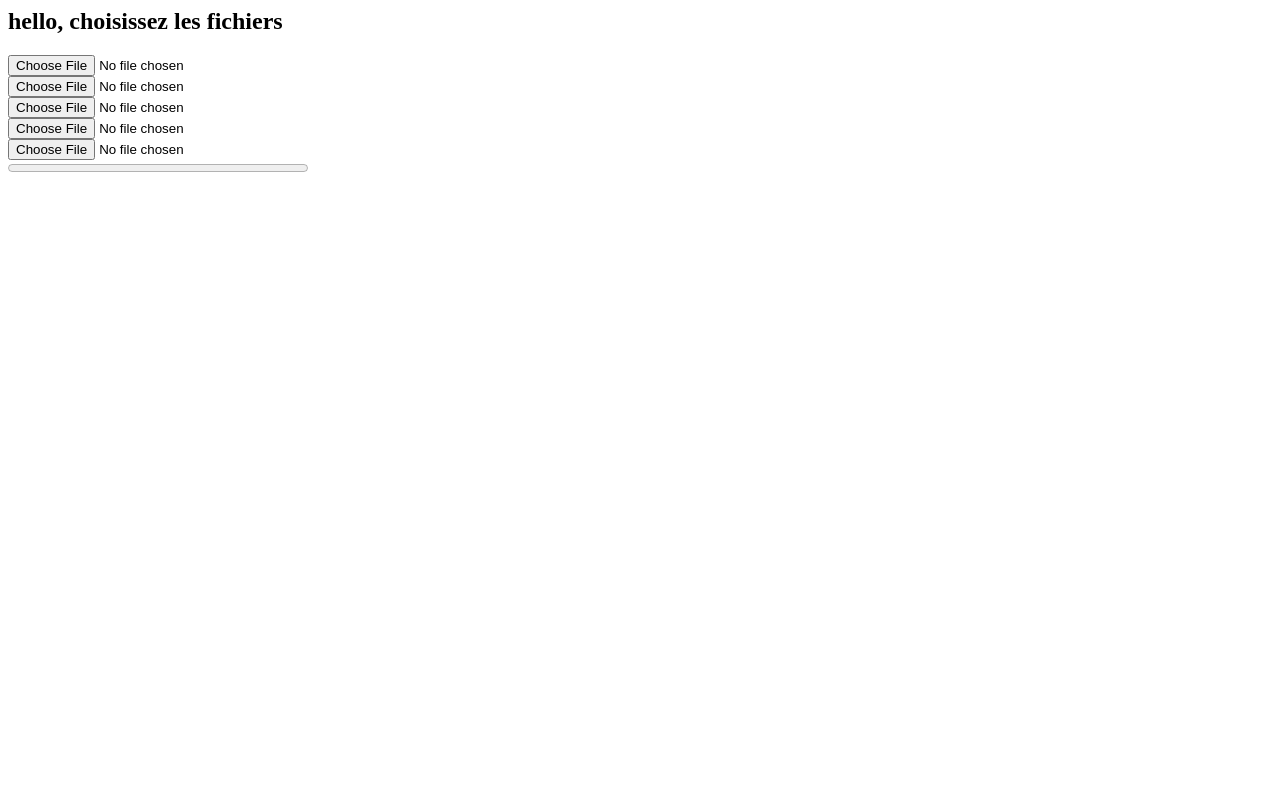
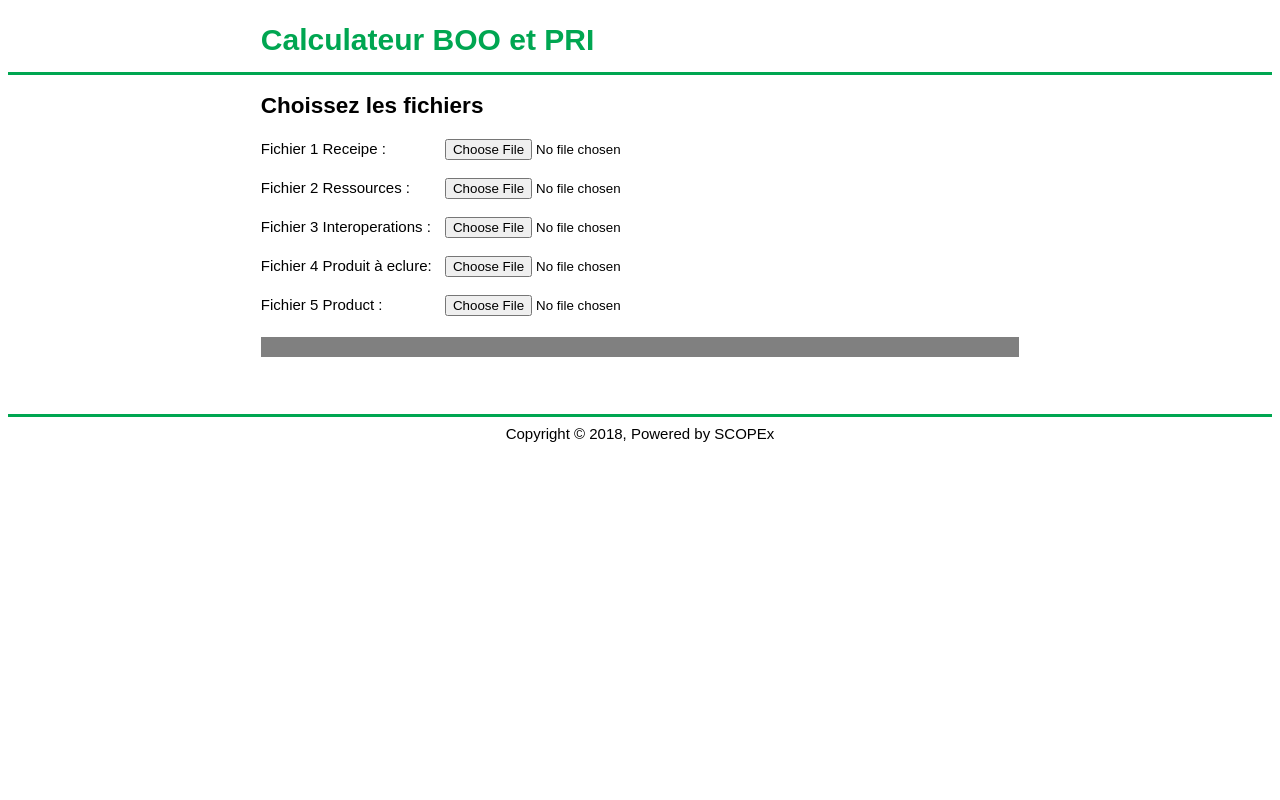
Before and after one commit to shalevy1/electron-flask-app, a Flask app: page / in a window 1280 px wide. Run offline with Flask 2, Linux system fonts and the light colour scheme; some libraries are stand-ins or nearby versions.

Commit message:
Finished updating the UI
The UI is updated with a correct design and all files are working perfectly,
Users message are also corrected

```diff
--- a/app/templates/index.html
+++ b/app/templates/index.html
@@ -1,19 +1,168 @@
-<h2> hello, choisissez les fichiers </h2>
-<form id="upload_form" enctype="multipart/form-data" method="post">
-  <input type="file" name="bom" id="bom" onchange="uploadFile(bom)"><br>
-  <input type="file" name="ressources" id="ressources" onchange="uploadFile(ressources)"><br>
-  <input type="file" name="interoperation" id="interoperation" onchange="uploadFile(interoperation)"><br>
-  <input type="file" name="excluded" id="excluded" onchange="uploadFile(excluded)"><br>
-  <input type="file" name="product" id="product" onchange="uploadFile(product)"><br>
-  <progress id="progressBar" value="0" max="100" style="width:300px;"></progress>
-  <h3 id="status"></h3>
-  <p id="loaded_n_total"></p>
+<html lang="en" >
+<style type="text/css">
 
-</form>
-<script type="text/javascript">
+    .progress {
+  width: 100%;
+  height: 20px;
+}
+
+.progress-wrap {
+  background: #00a651;
+  margin: 20px 0;
+  overflow: hidden;
+  position: relative;
+}
+.progress-wrap .progress-bar {
+  background: #ddd;
+  left: 0;
+  position: absolute;
+  top: 0;
+}
+
+body{
+  font-family: arial;
+  font-size: 15px;
+  line-height: 1.6em;
+}
+
+li {
+  list-style: none;
+}
+
+a{
+  text-decoration: none;
+}
+
+.container {
+  width: 60%;
+  margin: 0 auto;
+  overflow: auto;
+}
+
+header {
+  border-bottom: 3px solid #00a651;
+  color: #00a651;
+}
+
+footer{
+  border-top: 3px solid #00a651;
+  text-align: center;
+  padding-top: 5px;
+}
+
+main {
+  padding-bottom: 20px;
+}
+
+a.start{
+  display: inline-block;
+  color: #666;
+  background: #f4f4f4;
+  border: 1px dotted #ccc;
+  padding: 6px 13px;
+}
+
+input[type='text']{
+  width: 97%;
+  padding: 4px;
+  border-radius: 5px;
+  border: 1px #ccc solid;
+}
+
+input[type='number']{
+  width: 50px;
+  padding: 4px;
+  border-radius: 5px;
+  border: 1px #ccc solid;
+}
+
+label {
+  display: inline-block;
+  width: 180px;
+}
+.current{
+  padding: 10px;
+  background: #f4f4f4;
+  border: #ccc dotted 1px;
+  margin: 20px 0 10px 0;
+}
+
+button {
+  color: #fff;
+  background: #00a651;
+  border: 1px dotted #ccc;
+  padding: 6px 13px;
+}
+
+@media only screen and (max-width:960px ) {
+  .container{
+    width: 80%;
+  }
+
+}
 
 
+</style>
+<head>
+  <meta charset="UTF-8">
+  <title>BOO Tool </title>
+</head>
+<body>
+    <header>
+        <div class="container">
+            <h1>Calculateur BOO et PRI </h1>
+        </div>
+    </header>
+    <main>
+        <div class="container">
+        <h2>Choissez les fichiers </h2>
 
+        <form id="upload_form" enctype="multipart/form-data" method="post">
+            <p>
+            <label> Fichier 1 Receipe :</label>
+            <input type="file" name="bom" id="bom" onchange="uploadFile(bom)">
+            </p>
+
+            <p>
+            <label>Fichier 2 Ressources :</label>
+            <input type="file" name="ressources" id="ressources" onchange="uploadFile(ressources)"><br>
+            </p>
+            <p>
+                <label> Fichier 3 Interoperations :</label>
+            <input type="file" name="interoperation" id="interoperation" onchange="uploadFile(interoperation)">
+            </p>
+            <p>
+                <label>Fichier 4  Produit à eclure: </label>
+            <input type="file" name="excluded" id="excluded" onchange="uploadFile(excluded)">
+            </p>
+            <p>
+                <label>Fichier 5 Product :</label>
+                <input type="file" name="product" id="product" onchange="uploadFile(product)"><br>
+            </p>
+        </form>
+        <!-- Change the below data attribute to play -->
+        <div class="progress-wrap progress" data-progress-percent="25">
+        <progress value="0" max="100" class="progress-bar progress" id="progressBar">
+        </progress>
+        </div>
+        <!--end-->
+        </div>
+        <h3 id="status"></h3>
+        <p id="loaded_n_total"></p>
+    </main>
+    <footer>
+        <div class="container">
+            Copyright &copy; 2018, Powered by SCOPEx
+        </div>
+    </footer>
+
+   <script src='http://cdnjs.cloudflare.com/ajax/libs/jquery/2.1.3/jquery.min.js'></script>
+
+</body>
+
+</html>
+
+<script type="text/javascript">
 function _(el) {
   return document.getElementById(el);
 }
--- a/app/views.py
+++ b/app/views.py
@@ -1,3 +1,5 @@
+# -*- coding: utf-8 -*-
+
 import os
 import pandas as pd
 from flask import render_template, Blueprint, request, redirect, url_for
@@ -58,14 +60,14 @@ def upload_bom():
                 path = save_file(name, file_data=bom_file)
                 try:
                     session['components_data'], session['operation_data'], session['base_material'], session['components_with_sub'] = read_bom_file(path)
-                    return 'sucess'
+                    return 'Bom Telecharger avec sucess'
                 except Exception :
                     return 'Erreur choisissez un fichier correct'
             elif name == 'ressources':
                 path = save_file(name, file_data=bom_file)
                 try:
                     session['ressources_data'] = read_ressources_data(path)
-                    return 'sucess'
+                    return 'les ressources charger avec sucess'
                 except Exception as error:
                     print(error)
                     return 'Erreur choisissez un fichier correct'
@@ -73,7 +75,7 @@ def upload_bom():
                 path = save_file(name, file_data=bom_file)
                 try:
                     session['interopeartion_time'] = read_inter_operartions(path)
-                    return 'sucess'
+                    return 'les interoperations charger avec sucess'
                 except Exception as error:
                     print(error)
                     return 'Erreur choisissez un fichier correct'
@@ -81,7 +83,7 @@ def upload_bom():
                 path = save_file(name, file_data=bom_file)
                 try:
                     session['excluded_products'] = read_excluded_product(path)
-                    return 'sucess'
+                    return 'les fichiers à exclure chargées avec succes , charger les produits pour debuter avec les calculs'
                 except Exception as e:
                     print(e)
                     return 'Erreur choisissez un fichier correct'
@@ -151,8 +153,7 @@ def do_calculations():
                     FULL_BOM_FOLDER)
                 mass_df = mass_df.append(hours_df)
         mass_df.to_csv(path_or_buf=FULL_BOM_FOLDER+"mass_calculation.csv")
-        return "sucess"
+        return "Les calculs se sont teminées avec sucess , veuillez verifier les fichier generés "
     except Exception as e:
-        raise e
         print(e)
-        return 'erreur survenu'
+        return 'erreur survenu, verifier si les fichier ont été bien chargés '
```
